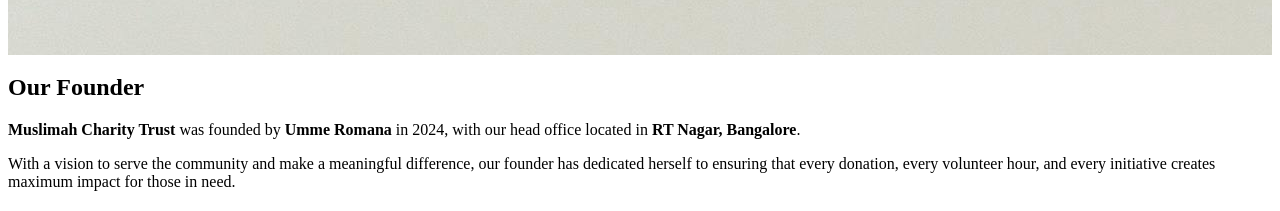
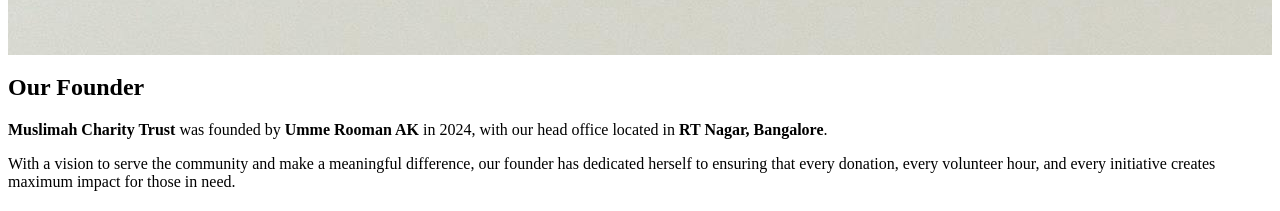
Before and after one commit to sufyaanahmed/MuslimahChairtyTrust, a React (Vite) app: page /story in a window 1280 px wide. Shown: the part 6740-6951 px from the top of the page. Built offline with nearby package versions, Linux system fonts and the light colour scheme; no server answers; the HTML template or start-up script is replaced by a standard one.

Commit message:
name changed again

```diff
--- a/src/pages/Story.jsx
+++ b/src/pages/Story.jsx
@@ -221,7 +221,7 @@
           <section className="bg-white rounded-lg shadow-md p-8">
             <h2 className="text-3xl font-bold mb-4 text-primary">Our Founder</h2>
             <p className="text-gray-700 leading-relaxed text-lg mb-4">
-              <strong>Muslimah Charity Trust</strong> was founded by <strong>Umme Romana</strong> in 2024,
+              <strong>Muslimah Charity Trust</strong> was founded by <strong>Umme Rooman AK</strong> in 2024,
               with our head office located in <strong>RT Nagar, Bangalore</strong>.
             </p>
             <p className="text-gray-700 leading-relaxed text-lg">
```
